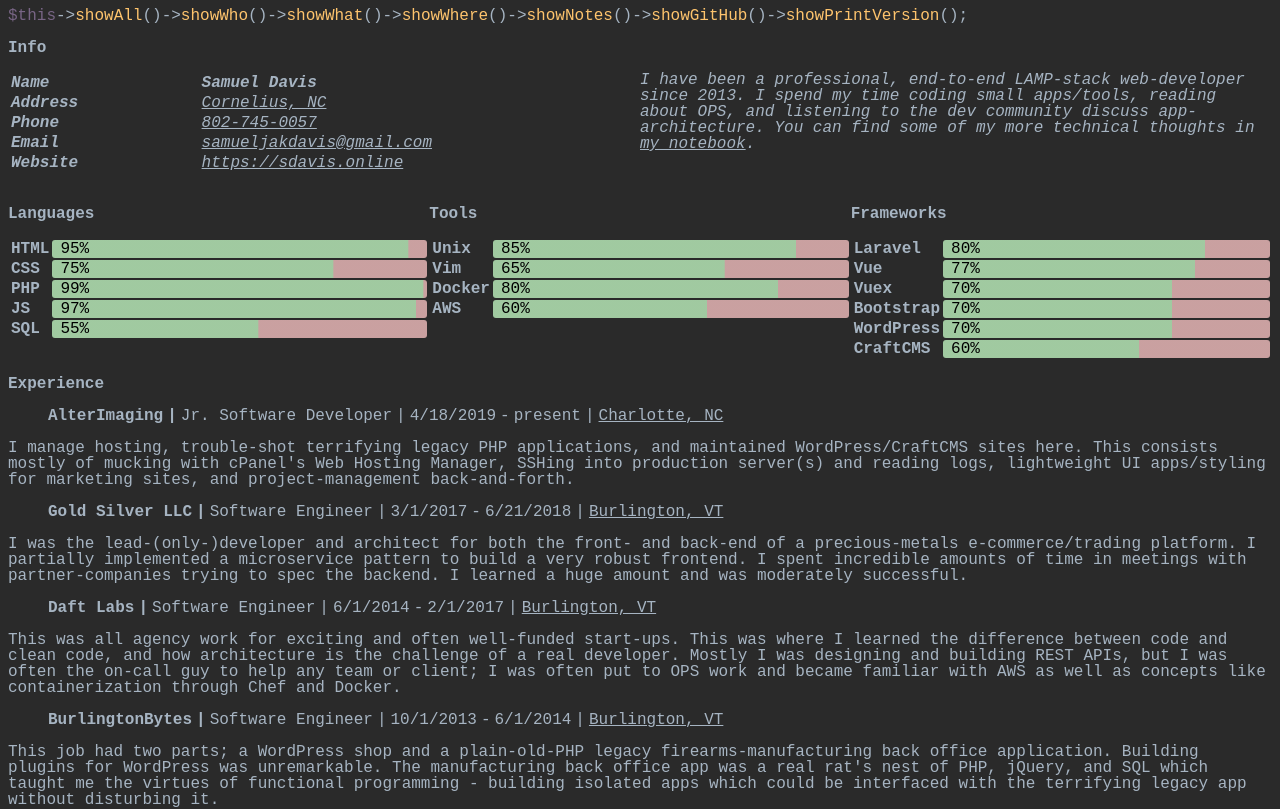
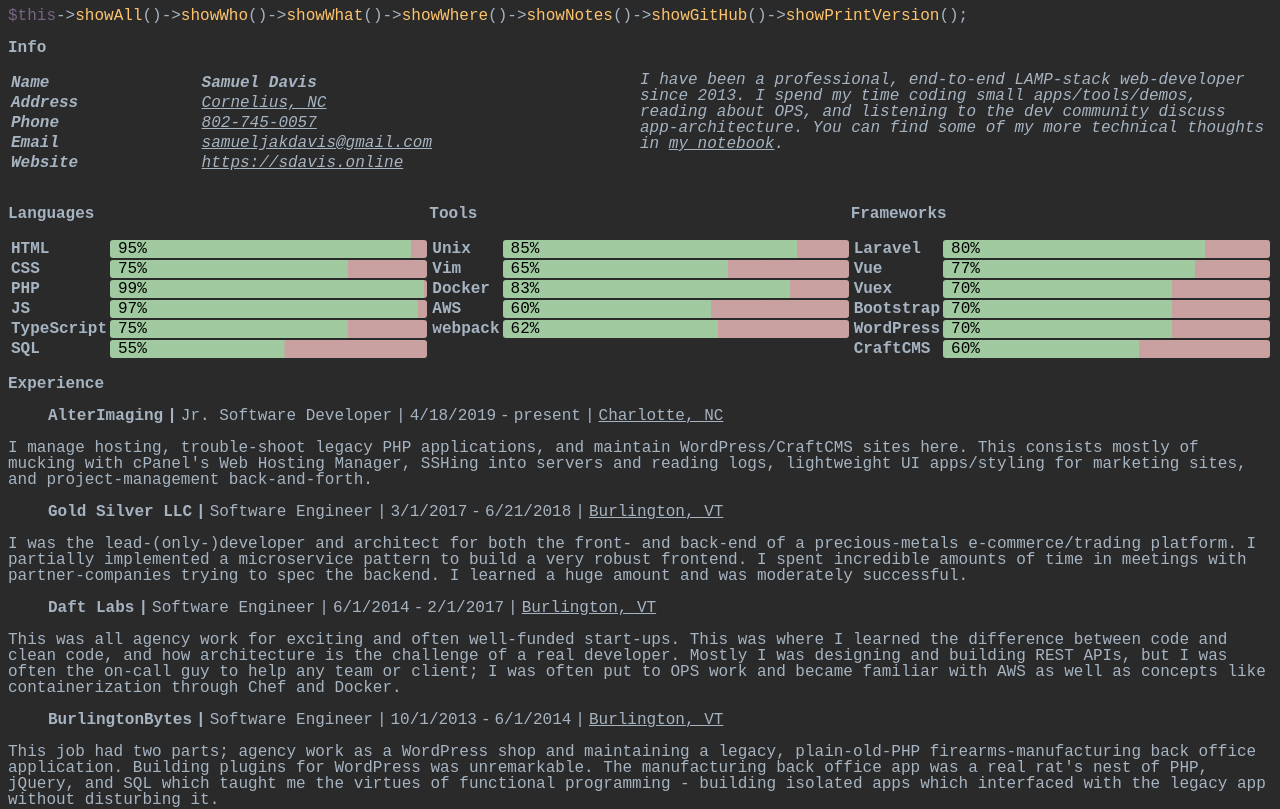
Before and after one commit to SamuelDavis/homepage, a Vue app: page / in a window 1280 px wide. Shown: the top 809 px of the page. Built offline with nearby package versions, Linux system fonts and the light colour scheme.

Commit message:
content edits

```diff
--- a/src/App.vue
+++ b/src/App.vue
@@ -8,7 +8,7 @@
     <section id="who" v-show="isVisible('who')">
       <h3>Info</h3>
       <contact :info="contact">
-        <p>I have been a professional, end-to-end LAMP-stack web-developer since 2013. I spend my time coding small apps/tools, reading about OPS, and listening to the dev community discuss app-architecture. You can find some of my more technical thoughts in <a href="https://notes.sdavis.online">my notebook</a>.</p>
+        <p>I have been a professional, end-to-end LAMP-stack web-developer since 2013. I spend my time coding small apps/tools/demos, reading about OPS, and listening to the dev community discuss app-architecture. You can find some of my more technical thoughts in <a href="https://notes.sdavis.online">my notebook</a>.</p>
       </contact>
     </section>
     <section id="what" v-show="isVisible('what')">
@@ -66,6 +66,7 @@
               { name: 'CSS', confidence: 75 },
               { name: 'PHP', confidence: 99 },
               { name: 'JS', confidence: 97 },
+              { name: 'TypeScript', confidence: 75 },
               { name: 'SQL', confidence: 55 },
             ]
           },
@@ -74,8 +75,9 @@
             skills: [
               { name: 'Unix', confidence: 85 },
               { name: 'Vim', confidence: 65 },
-              { name: 'Docker', confidence: 80 },
+              { name: 'Docker', confidence: 83 },
               { name: 'AWS', confidence: 60 },
+              { name: 'webpack', confidence: 62 },
             ]
           },
           {
@@ -104,7 +106,7 @@
             from: new Date('4/18/2019'),
             to: undefined,
             role: 'Jr. Software Developer',
-            comments: 'I manage hosting, trouble-shot terrifying legacy PHP applications, and maintained WordPress/CraftCMS sites here. This consists mostly of mucking with cPanel\'s Web Hosting Manager, SSHing into production server(s) and reading logs, lightweight UI apps/styling for marketing sites, and project-management back-and-forth.'
+            comments: 'I manage hosting, trouble-shoot legacy PHP applications, and maintain WordPress/CraftCMS sites here. This consists mostly of mucking with cPanel\'s Web Hosting Manager, SSHing into servers and reading logs, lightweight UI apps/styling for marketing sites, and project-management back-and-forth.'
           },
           {
             name: 'Gold Silver LLC',
@@ -128,7 +130,7 @@
             from: new Date('10/1/2013'),
             to: new Date('6/1/2014'),
             role: 'Software Engineer',
-            comments: 'This job had two parts; a WordPress shop and a plain-old-PHP legacy firearms-manufacturing back office application. Building plugins for WordPress was unremarkable. The manufacturing back office app was a real rat\'s nest of PHP, jQuery, and SQL which taught me the virtues of functional programming - building isolated apps which could be interfaced with the terrifying legacy app without disturbing it.'
+            comments: 'This job had two parts; agency work as a WordPress shop and maintaining a legacy, plain-old-PHP firearms-manufacturing back office application. Building plugins for WordPress was unremarkable. The manufacturing back office app was a real rat\'s nest of PHP, jQuery, and SQL which taught me the virtues of functional programming - building isolated apps which interfaced with the legacy app without disturbing it.'
           },
           {
             name: 'Bluehouse Group',
```
